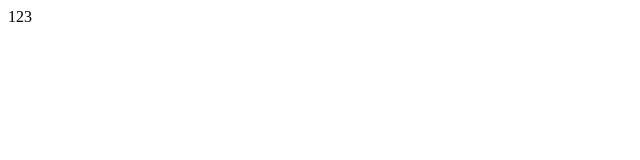
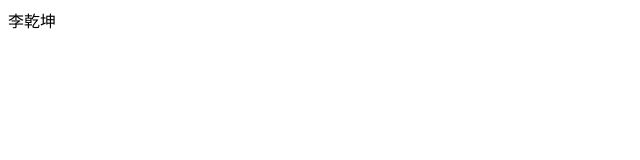
Before and after one commit to LQK9999/git-demo, a plain HTML site: page index.html in a window 1280 px wide. Shown: the full height of the page, 0-640 px from the left. Drawn offline with Linux system fonts and the light colour scheme.

Commit message:
第一次修改

```diff
--- a/index.html
+++ b/index.html
@@ -9,7 +9,7 @@
 </head>
 
 <body>
-    123
+    李乾坤
 </body>
 
 </html>
```
